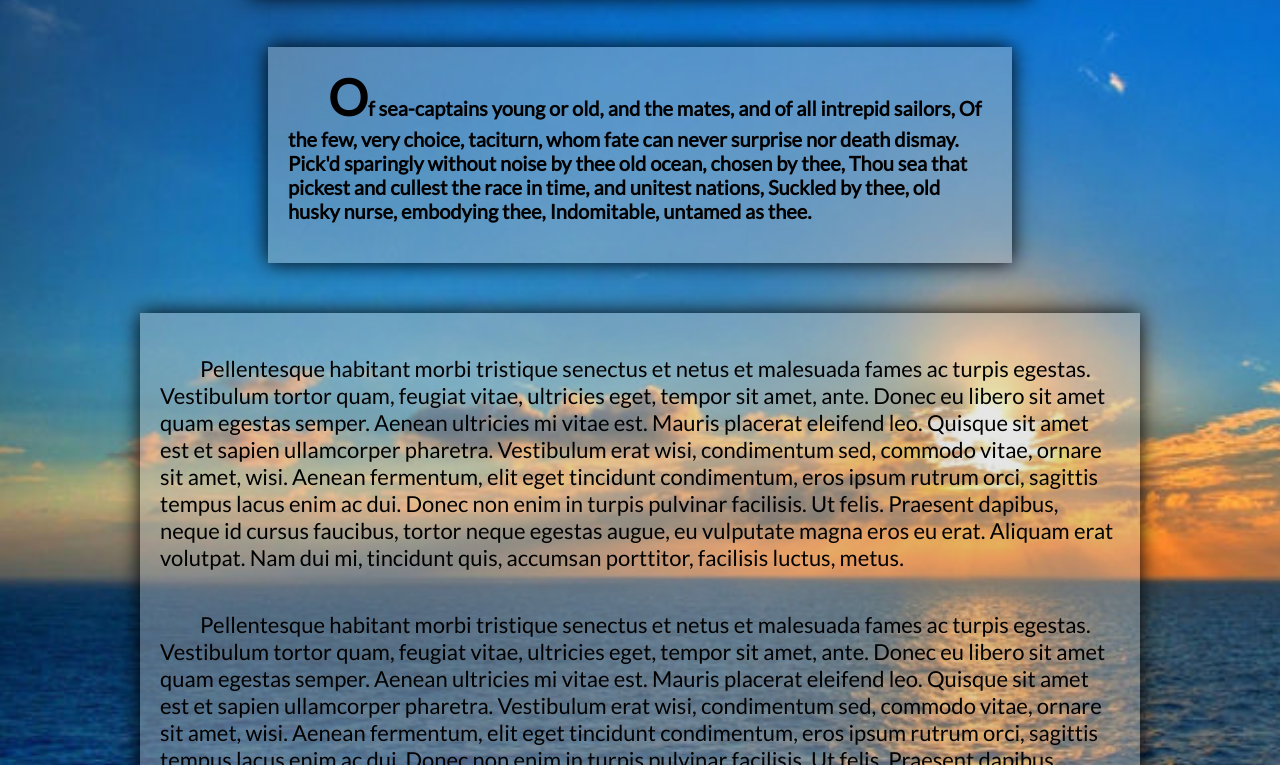
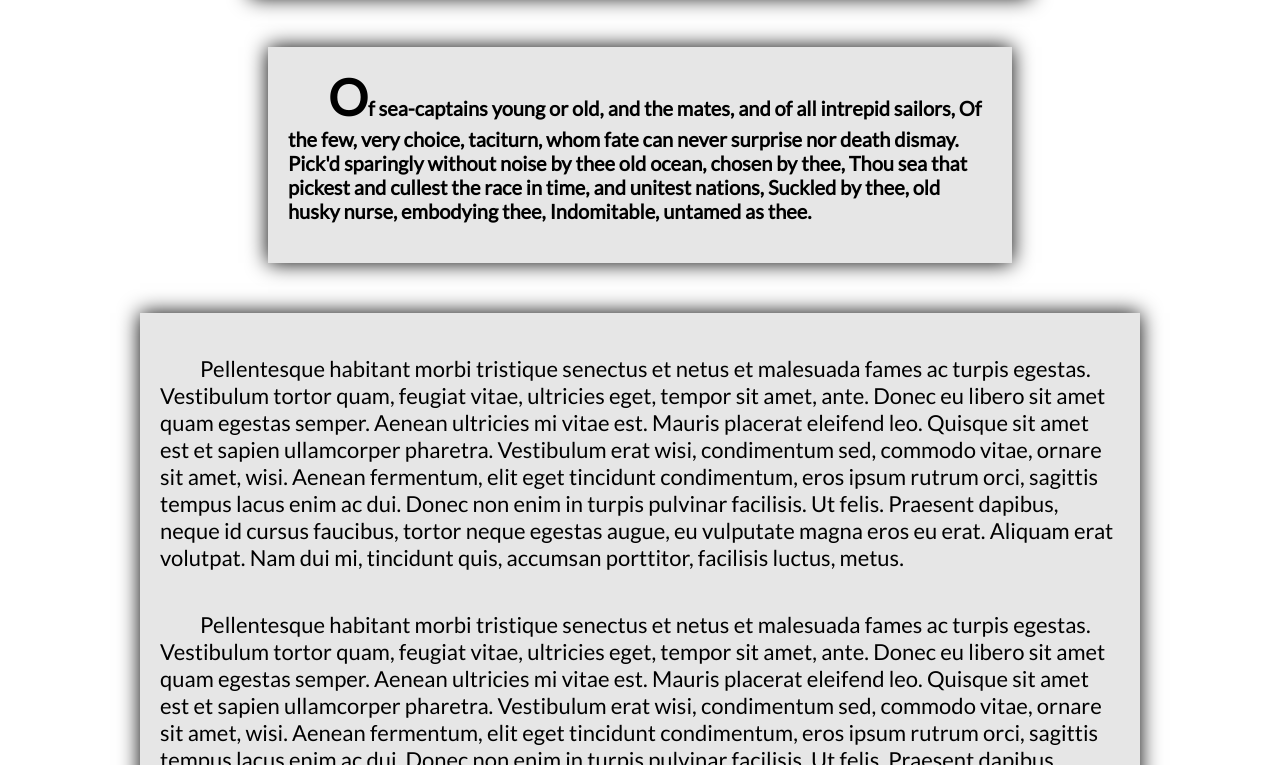
Before and after one commit to Gniewogniew/Poland---Block-18-Try-Jquery---Part-2, a plain HTML site: page index.html in a window 1280 px wide. Shown: the part 199-964 px from the top of the page. Drawn offline with nearby package versions, Linux system fonts and the light colour scheme.

Commit message:
Update index.html

```diff
--- a/index.html
+++ b/index.html
@@ -6,7 +6,6 @@
         <link rel="stylesheet" href="css/main.css">
     </head>
     <body>
-        <div class="scroll-background">
         <div class="sidebar">
             <ul class="sidebar-list">
                 <li>About</li>
@@ -40,7 +39,6 @@
             <p>Pellentesque habitant morbi tristique senectus et netus et malesuada fames ac turpis egestas. Vestibulum tortor quam, feugiat vitae, ultricies eget, tempor sit amet, ante. Donec eu libero sit amet quam egestas semper. Aenean ultricies mi vitae est. Mauris placerat eleifend leo. Quisque sit amet est et sapien ullamcorper pharetra. Vestibulum erat wisi, condimentum sed, commodo vitae, ornare sit amet, wisi. Aenean fermentum, elit eget tincidunt condimentum, eros ipsum rutrum orci, sagittis tempus lacus enim ac dui. Donec non enim in turpis pulvinar facilisis. Ut felis. Praesent dapibus, neque id cursus faucibus, tortor neque egestas augue, eu vulputate magna eros eu erat. Aliquam erat volutpat. Nam dui mi, tincidunt quis, accumsan porttitor, facilisis luctus, metus.</p>
             <p>Pellentesque habitant morbi tristique senectus et netus et malesuada fames ac turpis egestas. Vestibulum tortor quam, feugiat vitae, ultricies eget, tempor sit amet, ante. Donec eu libero sit amet quam egestas semper. Aenean ultricies mi vitae est. Mauris placerat eleifend leo. Quisque sit amet est et sapien ullamcorper pharetra. Vestibulum erat wisi, condimentum sed, commodo vitae, ornare sit amet, wisi. Aenean fermentum, elit eget tincidunt condimentum, eros ipsum rutrum orci, sagittis tempus lacus enim ac dui. Donec non enim in turpis pulvinar facilisis. Ut felis. Praesent dapibus, neque id cursus faucibus, tortor neque egestas augue, eu vulputate magna eros eu erat. Aliquam erat volutpat. Nam dui mi, tincidunt quis, accumsan porttitor, facilisis luctus, metus.</p>
         </div>
-        </div>
         <script type="text/javascript" src="https://cdnjs.cloudflare.com/ajax/libs/jquery/3.2.1/jquery.min.js"></script>
         <script type="text/javascript" src="js/main.js"></script>
     </body>
```
Lines whose indentation alone changed are shown as unchanged.
